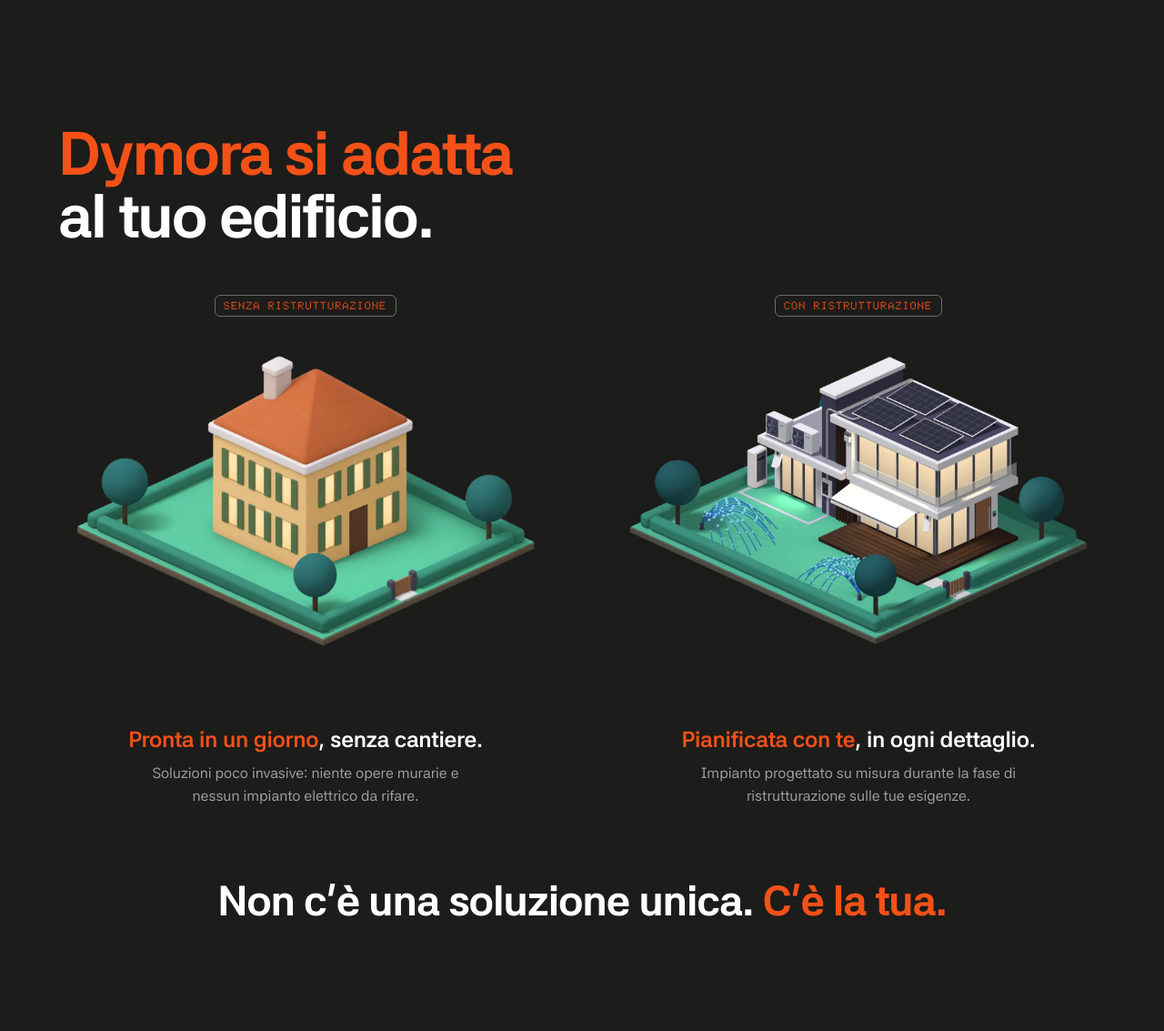
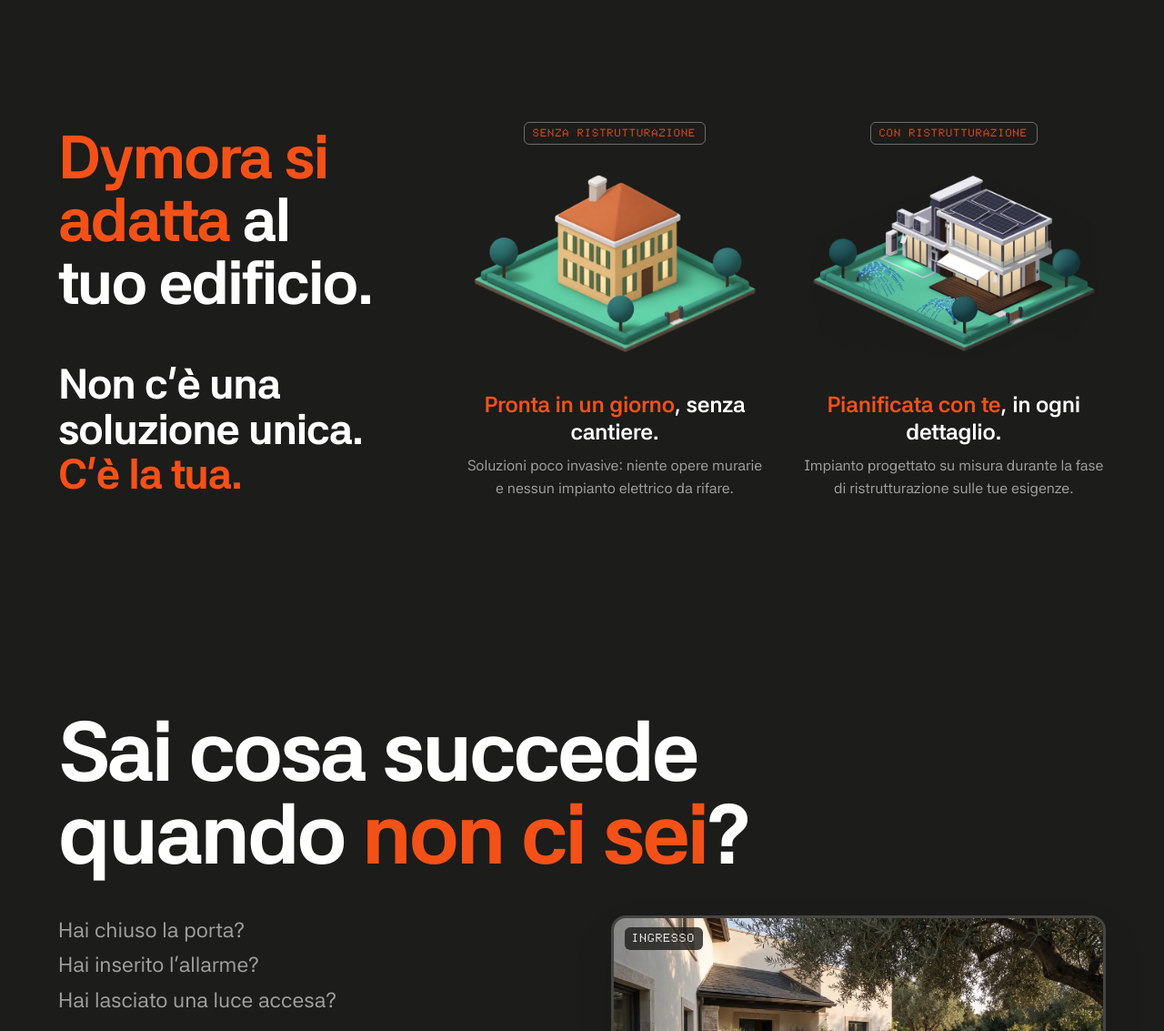
Before and after one commit to giacomoparisi/dymora-web, an Astro site: page / in a window 1280 px wide. Shown: the part 2660-3793 px from the top of the page at 91% size. Built offline with nearby package versions, Linux system fonts and the light colour scheme; Astro itself is replaced by a stand-in of ours; animation ran at ten frames a second.

Commit message:
feat(home): single-section retrofit on a wide layout
Each option keeps its picture and text block together. On wide
screens the title and closing line sit left, the two options right.

Co-Authored-By: Claude Opus 5.5 <noreply@anthropic.com>

```diff
--- a/src/components/home/Retrofit.astro
+++ b/src/components/home/Retrofit.astro
@@ -1,37 +1,45 @@
 ---
-// Brochure page `retrofit` (2026-11-22/23): the period house and the modern one on carbon,
-// a badge over each; on panna a block under each and the closing line, centred.
+// Brochure page `retrofit` (2026-11-22/23): the period house and the modern one, a badge
+// over each, a block under each and the closing line.
+// Web layout: one carbon section; each option keeps its picture and its block together.
+// Phone: title, options, closing line. Wide (>=1100px): title and closing line on the
+// left, the two options side by side on the right (`.retrofit__inner`, home.css).
 import Headline from '../Headline.astro';
+
+const options = [
+  {
+    tag: 'Senza ristrutturazione',
+    src: '/assets/images/edificio-epoca.webp',
+    alt: "Un edificio d'epoca con l'impianto esistente",
+    title: '**Pronta in un giorno**, senza cantiere.',
+    body: 'Soluzioni poco invasive: niente opere murarie e nessun impianto elettrico da rifare.',
+  },
+  {
+    tag: 'Con ristrutturazione',
+    src: '/assets/images/edificio-moderna.webp',
+    alt: 'Una casa moderna con luci, tenda e irrigazione accese',
+    title: '**Pianificata con te**, in ogni dettaglio.',
+    body: 'Impianto progettato su misura durante la fase di ristrutturazione sulle tue esigenze.',
+  },
+];
 ---
-<section class="retrofit" id="ristrutturazioni" aria-labelledby="retrofit-title">
-  <div class="band band--ink">
-    <div class="band__inner retrofit__top">
+<section class="retrofit band band--ink" id="ristrutturazioni" aria-labelledby="retrofit-title">
+  <div class="band__inner retrofit__inner">
+    <div class="retrofit__title">
       <Headline id="retrofit-title" size="l" text="**Dymora si adatta** al tuo edificio." />
-      <div class="retrofit__pair">
-        <figure>
-          <span class="tag tag--accent">Senza ristrutturazione</span>
-          <img src="/assets/images/edificio-epoca.webp" alt="Un edificio d'epoca con l'impianto esistente" width="1600" height="1080" loading="lazy" />
-        </figure>
-        <figure>
-          <span class="tag tag--accent">Con ristrutturazione</span>
-          <img src="/assets/images/edificio-moderna.webp" alt="Una casa moderna con luci, tenda e irrigazione accese" width="1600" height="1080" loading="lazy" />
-        </figure>
-      </div>
     </div>
-  </div>
-  <div class="band band--ink">
-    <div class="band__inner retrofit__bottom">
-      <div class="retrofit__pair retrofit__pair--text">
-        <div>
-          <Headline as="h3" size="s" text="**Pronta in un giorno**, senza cantiere." />
-          <p class="w-body w-muted">Soluzioni poco invasive: niente opere murarie e nessun impianto elettrico da rifare.</p>
-        </div>
-        <div>
-          <Headline as="h3" size="s" text="**Pianificata con te**, in ogni dettaglio." />
-          <p class="w-body w-muted">Impianto progettato su misura durante la fase di ristrutturazione sulle tue esigenze.</p>
-        </div>
-      </div>
-      <Headline as="p" size="m" class="retrofit__close" text="Non c'è una soluzione unica. **C'è la tua.**" />
-    </div>
+    <ul class="retrofit__options">
+      {options.map((o) => (
+        <li>
+          <figure>
+            <span class="tag tag--accent">{o.tag}</span>
+            <img src={o.src} alt={o.alt} width="1600" height="1080" loading="lazy" />
+          </figure>
+          <Headline as="h3" size="s" text={o.title} />
+          <p class="w-body w-muted">{o.body}</p>
+        </li>
+      ))}
+    </ul>
+    <Headline as="p" size="m" class="retrofit__close" text="Non c'è una soluzione unica. **C'è la tua.**" />
   </div>
 </section>
--- a/src/styles/home.css
+++ b/src/styles/home.css
@@ -149,16 +149,24 @@ html:has(body.home-page),body.home-page{background:var(--c-primary)}
   .multi__line{position:absolute;top:calc(100% + clamp(20px,2.4vw,32px));left:0;right:0}
 }
 
-/* 4 — Retrofit */
-.retrofit__top{display:grid;gap:clamp(28px,4vw,56px);padding-bottom:clamp(36px,5vw,64px)}
-.retrofit__top .h-l{max-width:14ch}
-.retrofit__pair{display:grid;grid-template-columns:1fr 1fr;gap:clamp(20px,5vw,90px)}
-.retrofit__pair figure{display:grid;justify-items:center;gap:clamp(10px,1.4vw,18px)}
-.retrofit__pair img{width:100%;height:auto}
-.retrofit__pair--text>div{display:grid;gap:10px;text-align:center;justify-items:center}
-.retrofit__pair--text p{max-width:38ch}
-.retrofit__bottom{display:grid;gap:clamp(40px,6vw,80px)}
-.retrofit__close{text-align:center}
+/* 4 — Retrofit: one carbon section, each option's picture and block together.
+   Phone: title, options, closing line. Wide (>=1100px): title and closing line left,
+   the two options side by side on the right. */
+.retrofit__inner{display:grid;grid-template-columns:minmax(0,1fr);grid-template-areas:"title" "options" "close";gap:clamp(36px,5vw,72px)}
+.retrofit__title{grid-area:title}
+.retrofit__title .h-l{max-width:14ch}
+.retrofit__options{grid-area:options;list-style:none;display:grid;grid-template-columns:1fr 1fr;gap:clamp(36px,5vw,90px) clamp(20px,5vw,90px)}
+.retrofit__options li{display:grid;grid-template-rows:auto auto 1fr;gap:10px;justify-items:center;align-content:start;text-align:center}
+.retrofit__options figure{display:grid;justify-items:center;gap:clamp(10px,1.4vw,18px);margin-bottom:clamp(8px,1.4vw,18px)}
+.retrofit__options img{width:100%;height:auto}
+.retrofit__options p{max-width:38ch}
+.retrofit__close{grid-area:close;text-align:center}
+@media(min-width:1100px){
+  .retrofit__inner{grid-template-columns:minmax(0,.7fr) minmax(0,1.3fr);grid-template-areas:"title options" "close options";column-gap:clamp(40px,5vw,96px);row-gap:clamp(32px,4vw,56px);align-items:center}
+  .retrofit__title{align-self:end}
+  .retrofit__close{align-self:start;text-align:left;max-width:14ch}
+  .retrofit__options{column-gap:clamp(28px,3vw,56px)}
+}
 
 /* 5 — Away */
 .away__top{display:grid;grid-template-columns:minmax(0,1fr) minmax(0,1fr);gap:clamp(24px,3.5vw,52px) clamp(28px,5vw,80px);align-items:start}
@@ -179,7 +187,7 @@ html:has(body.home-page),body.home-page{background:var(--c-primary)}
 }
 @media(max-width:560px){
   .multi__buildings .tag{font-size:10px;padding:.4em .5em;letter-spacing:.04em}
-  .retrofit__pair{grid-template-columns:1fr}
+  .retrofit__options{grid-template-columns:1fr}
   .overview-list{grid-template-columns:1fr 1fr}
   .away__media{grid-template-columns:1fr}
   .away__phone{max-width:240px}
```
